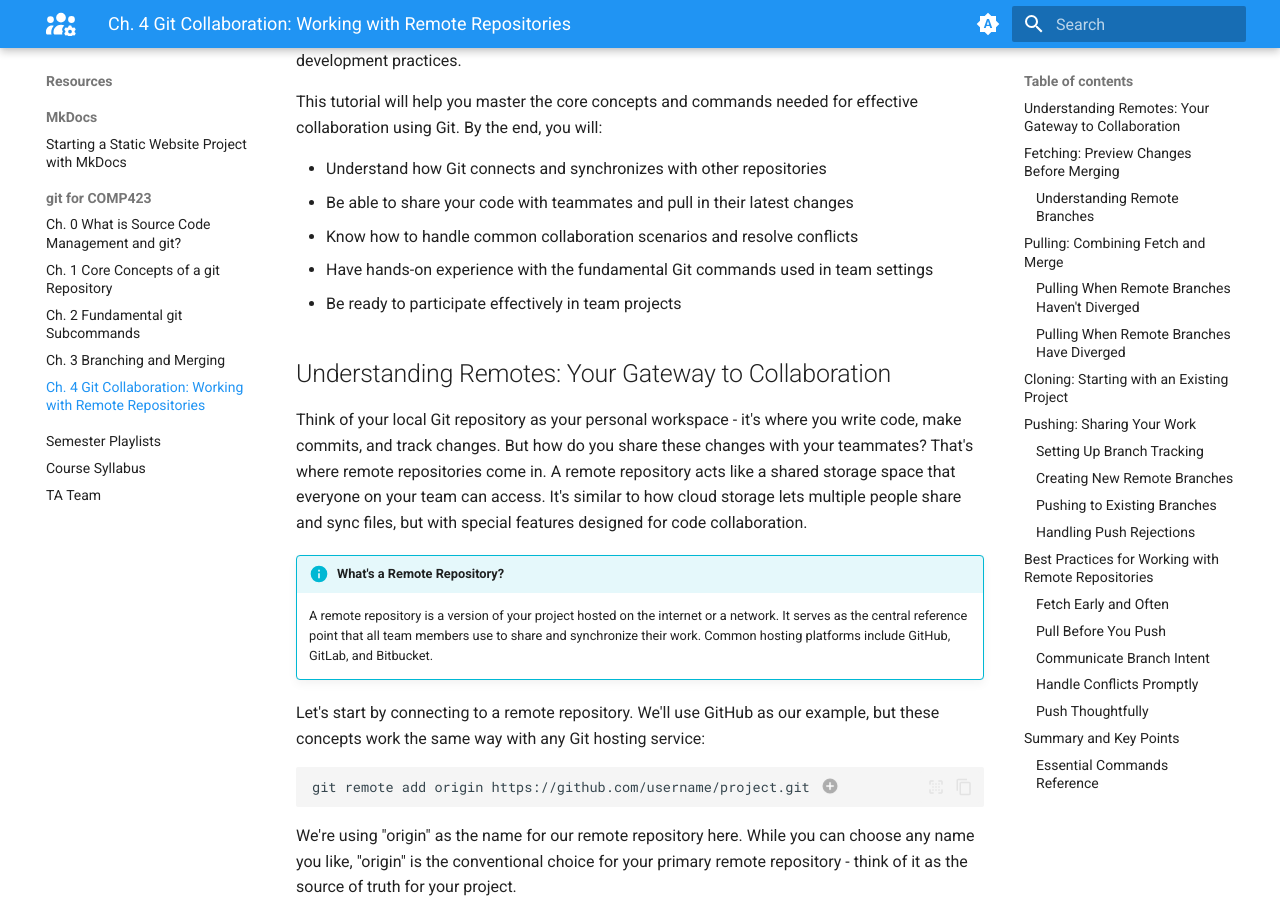
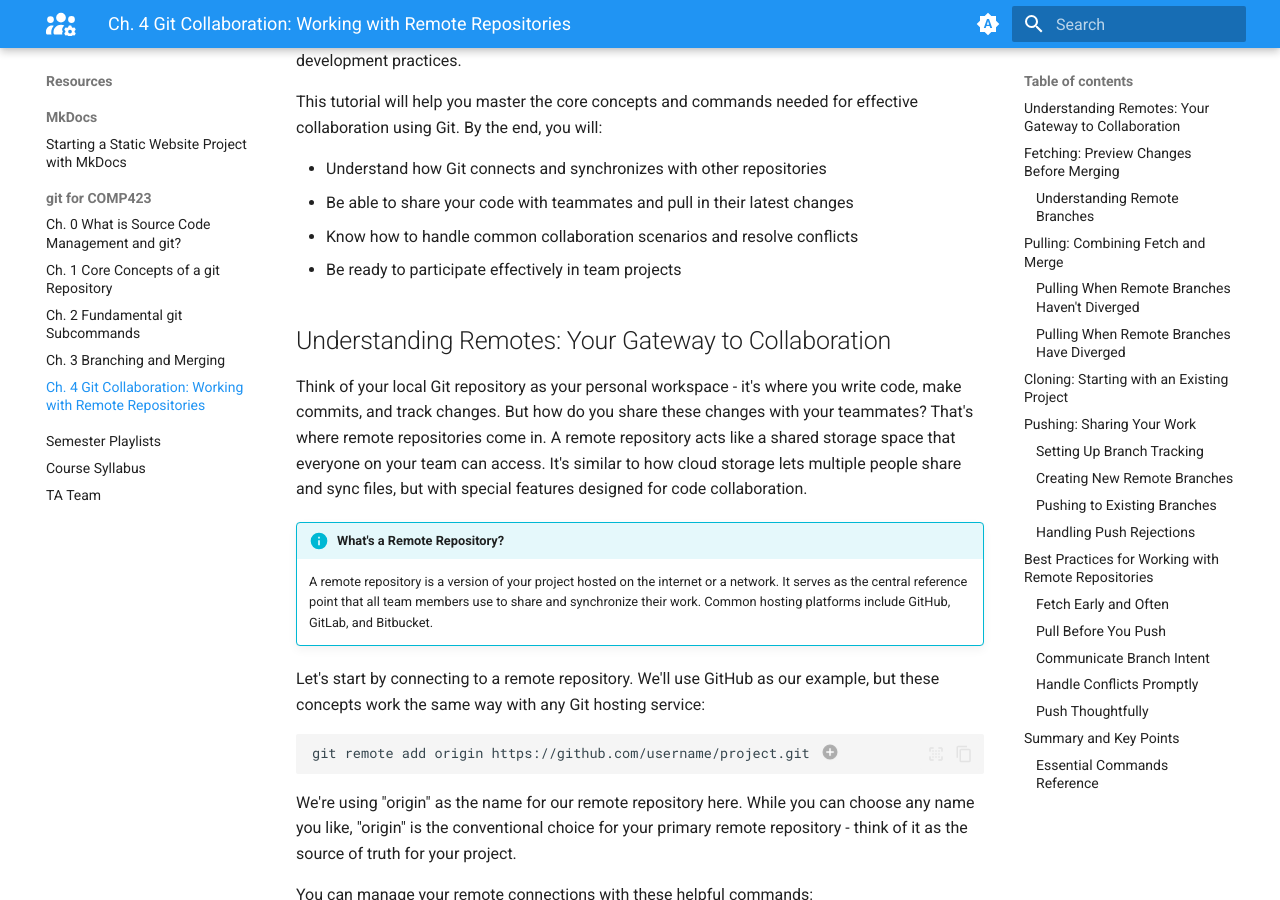
Before and after one commit to comp423-25s/comp423-25s.github.io, an MkDocs documentation site: the page built from docs/resources/git/ch4-git-remote-fetch-push-pull.md, in a window 1280 px wide and 900 px high, scrolled down 324 px. Built offline with MkDocs 1.6.1 and Material for MkDocs 9.7.7, drawn with Linux system fonts in a browser that asks for light colours.

Commit message:
Minor edit to git Ch4

```diff
--- a/docs/resources/git/ch4-git-remote-fetch-push-pull.md
+++ b/docs/resources/git/ch4-git-remote-fetch-push-pull.md
@@ -7,7 +7,6 @@ This tutorial will help you master the core concepts and commands needed for eff
 - Understand how Git connects and synchronizes with other repositories
 - Be able to share your code with teammates and pull in their latest changes
 - Know how to handle common collaboration scenarios and resolve conflicts
-- Have hands-on experience with the fundamental Git commands used in team settings
 - Be ready to participate effectively in team projects
 
 ## Understanding Remotes: Your Gateway to Collaboration
```
